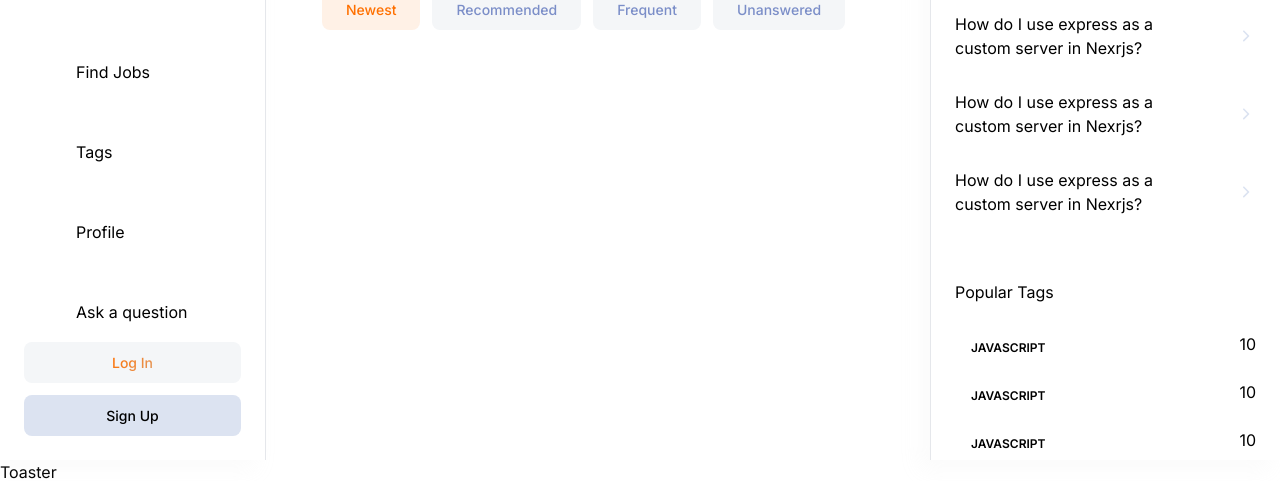
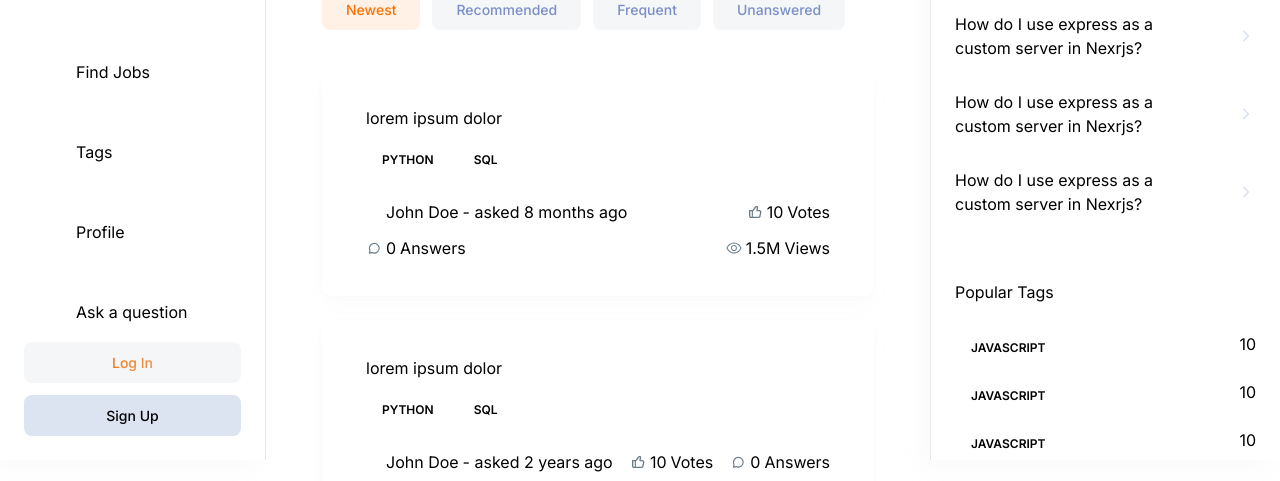
Before and after one commit to grgpk/stack-overflow-nextjs, a Next.js app: page / in a window 1280 px wide. Shown: the part 340-821 px from the top of the page. Built offline with nearby package versions, Linux system fonts and the light colour scheme; no server answers.

Commit message:
feat: add Question Card and display questions

```diff
--- a/app/(root)/(home)/page.tsx
+++ b/app/(root)/(home)/page.tsx
@@ -1,10 +1,65 @@
+import QuestionCard, { QuestionProps } from "@/components/cards/QuestionCard";
 import HomeFilters from "@/components/home/HomeFilters";
 import Filter from "@/components/shared/Filter";
+import NoResult from "@/components/shared/NoResult";
 import LocalSearchbar from "@/components/shared/search/LocalSearchbar";
 import { Button } from "@/components/ui/button";
 import { HomePageFilters } from "@/constants/filters";
 import Link from "next/link";
-import React from "react";
+
+const questions: QuestionProps[] = [
+  {
+    _id: "1",
+    title: "lorem ipsum dolor",
+    tags: [
+      { _id: "1", name: "python" },
+      { _id: "2", name: "sql" },
+    ],
+    author: {
+      _id: "1",
+      name: "John Doe",
+      picture: "https://example.com/picture1.jpg",
+    },
+    upvotes: 10,
+    views: 1500000,
+    answers: [],
+    createdAt: new Date("2023-09-01T12:00:00.000Z"),
+  },
+  {
+    _id: "2",
+    title: "lorem ipsum dolor",
+    tags: [
+      { _id: "1", name: "python" },
+      { _id: "2", name: "sql" },
+    ],
+    author: {
+      _id: "2",
+      name: "John Doe",
+      picture: "https://example.com/picture2.jpg",
+    },
+    upvotes: 10,
+    views: 100,
+    answers: [],
+    createdAt: new Date("2021-09-01T12:00:00.000Z"),
+  },
+  {
+    _id: "3",
+    title: "lorem ipsum dolor",
+    tags: [
+      { _id: "1", name: "python" },
+      { _id: "2", name: "sql" },
+    ],
+    author: {
+      _id: "3",
+      name: "John Doe",
+      picture: "https://example.com/picture3.jpg",
+    },
+    upvotes: 10,
+    views: 100,
+    answers: [],
+    createdAt: new Date("2021-09-01T12:00:00.000Z"),
+  },
+];
 
 const Home = () => {
   return (
@@ -33,6 +88,33 @@
       </div>
 
       <HomeFilters />
+
+      <div className="mt-10 flex w-full flex-col gap-6">
+        {questions.length > 0 ? (
+          questions.map((question) => (
+            <QuestionCard
+              key={question._id}
+              _id={question._id}
+              title={question.title}
+              tags={question.tags}
+              author={question.author}
+              upvotes={question.upvotes}
+              views={question.views}
+              answers={question.answers}
+              createdAt={question.createdAt}
+            />
+          ))
+        ) : (
+          <NoResult
+            title="There's no question to show"
+            description="Be the first to break the silence! 🚀 Ask a Question and kickstart the
+          discussion. Our query could be the next big thing others learn from. Get
+          involved! 💡"
+            linkTitle="Ask a Question"
+            link="/ask-question"
+          />
+        )}
+      </div>
     </>
   );
 };
--- /dev/null
+++ b/components/cards/QuestionCard.tsx
@@ -0,0 +1,93 @@
+import Link from "next/link";
+import React from "react";
+import RenderTag from "../shared/RenderTag";
+import Metric from "../shared/Metric";
+import { formatNumber, getTimestamp } from "@/lib/utils";
+
+export interface QuestionProps {
+  _id: string;
+  title: string;
+  tags: {
+    _id: string;
+    name: string;
+  }[];
+  author: {
+    _id: string;
+    name: string;
+    picture: string;
+  };
+  upvotes: number;
+  views: number;
+  answers: Array<object>;
+  createdAt: Date;
+}
+
+const QuestionCard = ({
+  _id,
+  answers,
+  author,
+  createdAt,
+  tags,
+  title,
+  upvotes,
+  views,
+}: QuestionProps) => {
+  return (
+    <div className="card-wrapper rounded-[10px] p-9 sm:px-11">
+      <div className="flex flex-col-reverse items-start justify-between gap-5 sm:flex-row">
+        <div>
+          <span className="subtle-regular text-dark400_light700 line-clamp-1 flex sm:hidden">
+            {getTimestamp(createdAt)}
+          </span>
+          <Link href={`/question/${_id}`}>
+            <h3 className="sm:h3-semibold base-semibold text-dark200_light900 line-clamp-1 flex-1">
+              {title}
+            </h3>
+          </Link>
+        </div>
+        {/* if signed in add edit/delete actions */}
+      </div>
+
+      <div className="mt-3.5 flex flex-wrap gap-2">
+        {tags.map((tag) => (
+          <RenderTag key={tag._id} _id={tag._id} name={tag.name} />
+        ))}
+      </div>
+
+      <div className="flex-between mt-6 w-full flex-wrap gap-3">
+        <Metric
+          imgUrl="/assets/icons/avatar.svg"
+          alt="user"
+          value={author.name}
+          title={` - asked ${getTimestamp(createdAt)}`}
+          href={`/profile/${author._id}`}
+          isAuthor
+          textStyles="body-medium text-dark400_light700"
+        />
+        <Metric
+          imgUrl="/assets/icons/like.svg"
+          alt="Upvotes"
+          value={formatNumber(upvotes)}
+          title=" Votes"
+          textStyles="small-medium text-dark400_light800"
+        />
+        <Metric
+          imgUrl="/assets/icons/message.svg"
+          alt="message"
+          value={formatNumber(answers.length)}
+          title=" Answers"
+          textStyles="small-medium text-dark400_light800"
+        />
+        <Metric
+          imgUrl="/assets/icons/eye.svg"
+          alt="eye"
+          value={formatNumber(views)}
+          title=" Views"
+          textStyles="small-medium text-dark400_light800"
+        />
+      </div>
+    </div>
+  );
+};
+
+export default QuestionCard;
--- /dev/null
+++ b/components/shared/Metric.tsx
@@ -0,0 +1,56 @@
+import Image from "next/image";
+import Link from "next/link";
+import React from "react";
+
+interface MetricProps {
+  imgUrl: string;
+  alt: string;
+  value: string | number;
+  title: string;
+  href?: string;
+  textStyles?: string;
+  isAuthor?: boolean;
+}
+
+const Metric = ({
+  alt,
+  imgUrl,
+  title,
+  value,
+  href,
+  isAuthor,
+  textStyles,
+}: MetricProps) => {
+  const metricContent = (
+    <>
+      <Image
+        src={imgUrl}
+        alt={alt}
+        width={16}
+        height={16}
+        className={`object-contain ${href ? "rounded-full" : ""}`}
+      />
+
+      <p className={`${textStyles} flex items-center gap-1`}>
+        {value}
+        <span
+          className={`small-regular line-clamp-1 ${isAuthor ? "max-sm:hidden" : ""}`}
+        >
+          {title}
+        </span>
+      </p>
+    </>
+  );
+
+  if (href) {
+    return (
+      <Link href={href} className="flex-center gap-1">
+        {metricContent}
+      </Link>
+    );
+  }
+
+  return <div className="flex-center flex-wrap gap-1">{metricContent}</div>;
+};
+
+export default Metric;
--- /dev/null
+++ b/components/shared/NoResult.tsx
@@ -0,0 +1,44 @@
+import Image from "next/image";
+import Link from "next/link";
+import React from "react";
+import { Button } from "../ui/button";
+
+interface Props {
+  title: string;
+  description: string;
+  link: string;
+  linkTitle: string;
+}
+
+const NoResult = ({ description, link, linkTitle, title }: Props) => {
+  return (
+    <div className="mt-10 flex w-full flex-col items-center justify-center">
+      <Image
+        src="/assets/images/light-illustration.png"
+        alt="no result illustration"
+        width={270}
+        height={200}
+        className="block object-contain dark:hidden"
+      />
+      <Image
+        src="/assets/images/dark-illustration.png"
+        alt="no result illustration"
+        width={270}
+        height={200}
+        className="hidden object-contain dark:flex"
+      />
+
+      <h2 className="h2-bold text-dark200_light900 mt-8">{title}</h2>
+      <p className="body-regular text-dark500_light700 my-3.5 max-w-md text-center">
+        {description}
+      </p>
+      <Link href={link}>
+        <Button className="paragraph-medium mt-5 min-h-[46px] rounded-lg bg-primary-500 px-4 py-3 text-light-900 hover:bg-primary-500 dark:bg-primary-500 dark:text-light-900">
+          {linkTitle}
+        </Button>
+      </Link>
+    </div>
+  );
+};
+
+export default NoResult;
--- a/components/shared/RenderTag.tsx
+++ b/components/shared/RenderTag.tsx
@@ -3,7 +3,7 @@
 import { Badge } from "../ui/badge";
 
 interface Props {
-  _id: number;
+  _id: string;
   name: string;
   totalQuestions?: number;
   showCount?: boolean;
--- a/components/shared/RightSidebar.tsx
+++ b/components/shared/RightSidebar.tsx
@@ -4,19 +4,19 @@
 import RenderTag from "./RenderTag";
 
 const hotQuestions = [
-  { _id: 1, title: "How do I use express as a custom server in Nexrjs?" },
-  { _id: 2, title: "How do I use express as a custom server in Nexrjs?" },
-  { _id: 3, title: "How do I use express as a custom server in Nexrjs?" },
-  { _id: 4, title: "How do I use express as a custom server in Nexrjs?" },
-  { _id: 5, title: "How do I use express as a custom server in Nexrjs?" },
+  { _id: "1", title: "How do I use express as a custom server in Nexrjs?" },
+  { _id: "2", title: "How do I use express as a custom server in Nexrjs?" },
+  { _id: "3", title: "How do I use express as a custom server in Nexrjs?" },
+  { _id: "4", title: "How do I use express as a custom server in Nexrjs?" },
+  { _id: "5", title: "How do I use express as a custom server in Nexrjs?" },
 ];
 
 const popularTags = [
-  { _id: 1, name: "javascript", totalQuestions: 10 },
-  { _id: 2, name: "javascript", totalQuestions: 10 },
-  { _id: 3, name: "javascript", totalQuestions: 10 },
-  { _id: 4, name: "javascript", totalQuestions: 10 },
-  { _id: 5, name: "javascript", totalQuestions: 10 },
+  { _id: "1", name: "javascript", totalQuestions: 10 },
+  { _id: "2", name: "javascript", totalQuestions: 10 },
+  { _id: "3", name: "javascript", totalQuestions: 10 },
+  { _id: "4", name: "javascript", totalQuestions: 10 },
+  { _id: "5", name: "javascript", totalQuestions: 10 },
 ];
 
 const RightSidebar = () => {
--- a/lib/utils.ts
+++ b/lib/utils.ts
@@ -1,6 +1,43 @@
-import { type ClassValue, clsx } from "clsx"
-import { twMerge } from "tailwind-merge"
+import { type ClassValue, clsx } from "clsx";
+import { twMerge } from "tailwind-merge";
 
 export function cn(...inputs: ClassValue[]) {
-  return twMerge(clsx(inputs))
+  return twMerge(clsx(inputs));
 }
+
+export function getTimestamp(createdAt: Date): string {
+  const now = new Date();
+  const diffInSeconds = Math.floor(
+    (now.getTime() - createdAt.getTime()) / 1000
+  );
+
+  const units = [
+    { name: "year", seconds: 31536000 },
+    { name: "month", seconds: 2592000 },
+    { name: "day", seconds: 86400 },
+    { name: "hour", seconds: 3600 },
+    { name: "minute", seconds: 60 },
+    { name: "second", seconds: 1 },
+  ];
+
+  for (const unit of units) {
+    const unitValue = Math.floor(diffInSeconds / unit.seconds);
+    if (unitValue >= 1) {
+      return `${unitValue} ${unit.name}${unitValue > 1 ? "s" : ""} ago`;
+    }
+  }
+
+  return "just now";
+}
+
+export function formatNumber(num: number): string {
+  if (num >= 1_000_000_000) {
+    return (num / 1_000_000_000).toFixed(1).replace(/\.0$/, "") + "B";
+  } else if (num >= 1_000_000) {
+    return (num / 1_000_000).toFixed(1).replace(/\.0$/, "") + "M";
+  } else if (num >= 1_000) {
+    return (num / 1_000).toFixed(1).replace(/\.0$/, "") + "K";
+  } else {
+    return num.toString();
+  }
+}
--- a/middleware.ts
+++ b/middleware.ts
@@ -1,6 +1,6 @@
 import { clerkMiddleware, createRouteMatcher } from "@clerk/nextjs/server";
 
-const isPublicRoute = createRouteMatcher(["/"]);
+const isPublicRoute = createRouteMatcher(["/", "/((?!.*..*|_next).*)"]);
 
 export default clerkMiddleware((auth, request) => {
   if (!isPublicRoute(request)) {
```
